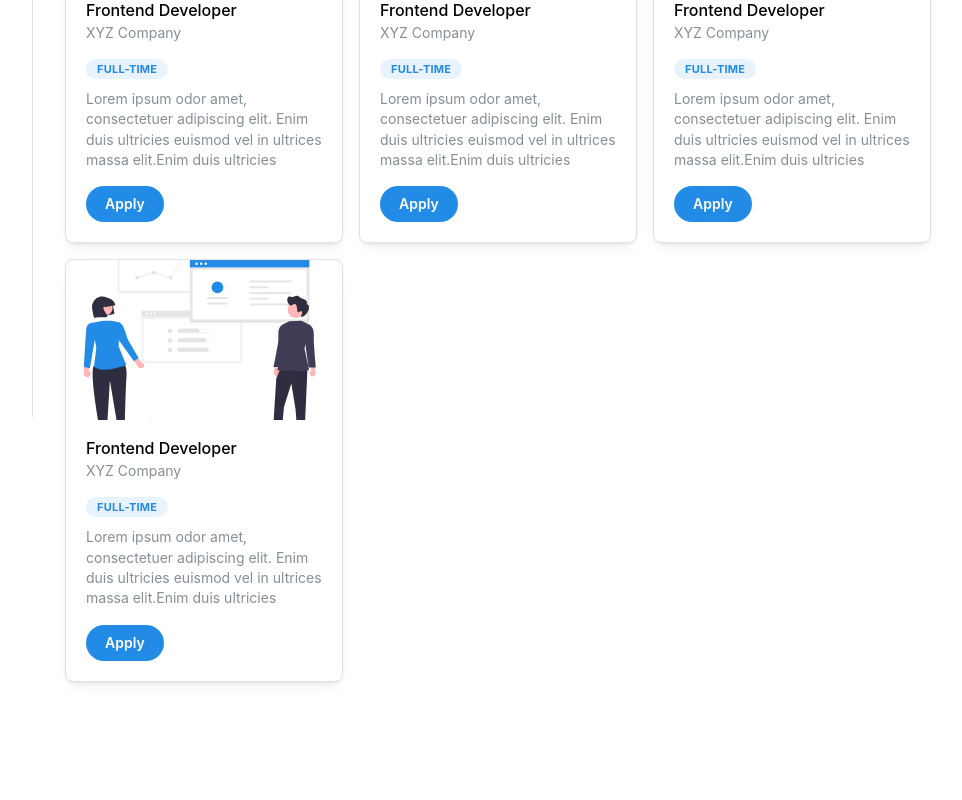
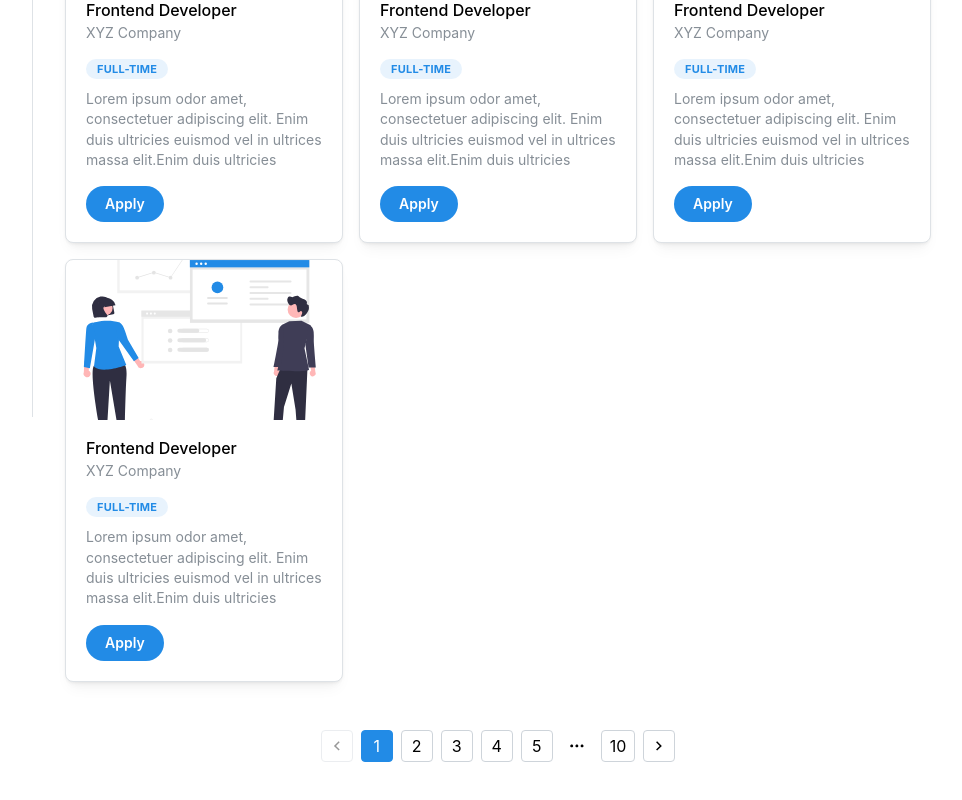
Before and after one commit to Ripon876/job-portal-frontend, a React (Vite) app: page /dashboard/jobs in a window 1280 px wide. Shown: the part 383-1183 px from the top of the page, without its empty margins (317-1279 px from the left). Before the commit the page ends 1137 px from the top, so only its background shows below. Built offline with nearby package versions, Linux system fonts and the light colour scheme.

Commit message:
feat: add pagination to JobsListing component

```diff
--- a/src/components/listings/JobsListing.tsx
+++ b/src/components/listings/JobsListing.tsx
@@ -1,11 +1,12 @@
 import { useState } from "react";
-import { Box, Grid } from "@mantine/core";
+import { Box, Grid, Pagination } from "@mantine/core";
 import JobsListingSearchBar from "./JobsListingSearchBar";
 import JobCard from "./JobCard";
 
 type Props = {};
 
 const JobsListing = ({}: Props) => {
+  const [currentPage, setCurrentPage] = useState(1);
   const [searchQuery, setSearchQuery] = useState("");
   const [filters, setFilters] = useState({
     location: "",
@@ -42,6 +43,13 @@ const JobsListing = ({}: Props) => {
             <JobCard />
           </Grid.Col>
         </Grid>
+        <Box display="flex" style={{ justifyContent: "center" }} my={"3rem"}>
+          <Pagination
+            total={10}
+            value={currentPage}
+            onChange={setCurrentPage}
+          />
+        </Box>
       </Box>
     </Box>
   );
```
